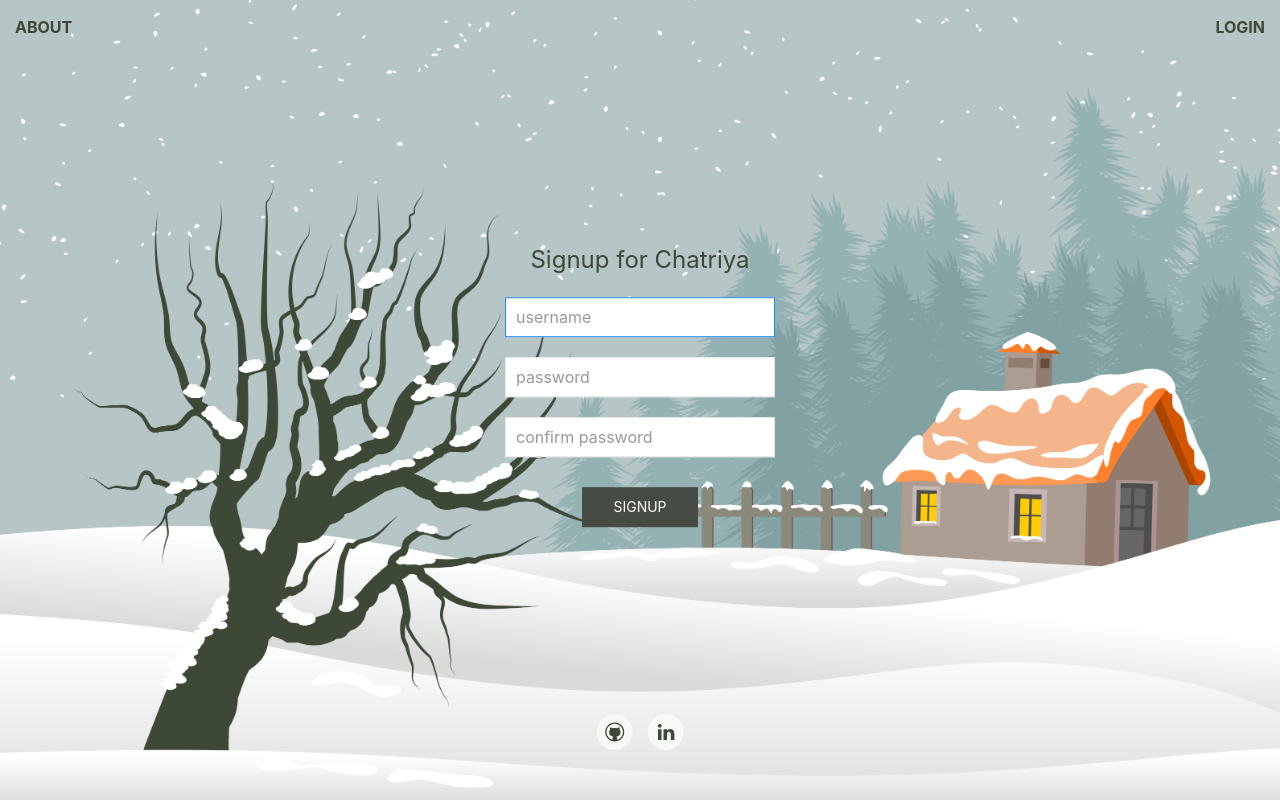
After one commit to Vaibhav-28/flaskNchat, a Flask app: page /register in a window 1280 px wide. The commit adds this page. Run offline with Flask 2, Linux system fonts and the light colour scheme; some libraries are stand-ins or nearby versions.

Commit message:
implemented user db in sqlite

```diff
--- /dev/null
+++ b/chatriya/forms.py
@@ -0,0 +1,18 @@
+from flask_wtf import FlaskForm
+from wtforms import StringField, PasswordField, SubmitField
+from wtforms.validators import InputRequired, Length, EqualTo, ValidationError
+from .models import User
+
+class RegistrationForm(FlaskForm):
+    username = StringField('username', validators=[
+                           InputRequired(message="username required"), Length(min=4, max=50, message="Username must be 4-50 characters long")])
+    password = PasswordField('password', validators=[InputRequired(message="password required"), Length(
+        min=4, message="Password must be at least 4 characters")])
+    password2 = PasswordField('password2', validators=[
+                              InputRequired(message="confirm your password"), EqualTo('password', message='passwords do not match')])
+    submit_btn = SubmitField('signup')
+
+    def validate_username(self, username):
+        user = User.query.filter_by(username=username.data).first()
+        if user:
+            raise ValidationError('Username already exists')
--- /dev/null
+++ b/chatriya/routes.py
@@ -0,0 +1,34 @@
+from flask import render_template, request, redirect, url_for
+from . import app
+from .forms import *
+from .models import *
+
+
+@app.route("/")
+def home():
+    return render_template('index.html')
+
+
+@app.route("/room")
+def room():
+
+    roomid = request.args.get('roomid')
+
+    if roomid:
+        return render_template('room.html', roomid=roomid)
+    else:
+        return redirect(url_for('home'))
+
+
+@app.route("/register", methods=['GET', 'POST'])
+def register():
+    reg_form = RegistrationForm()
+    if reg_form.validate_on_submit():
+        username = reg_form.username.data
+        password = reg_form.password.data
+        user = User(username=username, password=password)
+        db.session.add(user)
+        db.session.commit()
+        return "Success!!"
+
+    return render_template('register.html', form=reg_form)
--- a/templates/base.html
+++ b/chatriya/templates/base.html
@@ -47,8 +47,8 @@
 
 <body class="uk-background-cover uk-flex uk-flex-center "
     style="background-image:url({{url_for('static',filename='christmas.png')}});">
-    <a class=" uk-position-small uk-position-top-left  uk-text-bolder " href="#">About</a>
-    <a class=" uk-position-small uk-position-top-right uk-text-bolder " href="#">Contact</a>
+    <a class=" uk-position-small uk-position-top-left  uk-text-bolder " href="#">ABOUT</a>
+    <a class=" uk-position-small uk-position-top-right uk-text-bolder " href="#">LOGIN</a>
     {% block content %}
     {% endblock %}
     <div class="container uk-position-large uk-position-bottom-center">
--- /dev/null
+++ b/chatriya/templates/register.html
@@ -0,0 +1,39 @@
+{% extends "base.html" %}
+{% block content %}
+<div class="container uk-position-center">
+    <form action="{{url_for('register')}}" , method="POST">
+        <fieldset class="uk-fieldset">
+
+            <legend class="uk-legend uk-text-center">Signup for Chatriya</legend>
+
+            <div class="uk-margin">
+                {{ form.username(class_='uk-input',placeholder='username',autocomplete='off',autofocus=true) }}
+                <ul>
+                    {% for error in form.username.errors %}
+                    <li class="uk-text-danger">{{ error }}</li>
+                    {% endfor %}
+                </ul>
+            </div>
+            <div class="uk-margin">
+                {{ form.password(class_='uk-input',placeholder='password') }}
+                <ul>
+                    {% for error in form.password.errors %}
+                    <li class="uk-text-danger">{{ error }}</li>
+                    {% endfor %}
+                </ul>
+            </div>
+            <div class="uk-margin">
+                {{ form.password2(class_='uk-input',placeholder='confirm password') }}
+                <ul>
+                    {% for error in form.password2.errors %}
+                    <li class="uk-text-danger">{{ error }}</li>
+                    {% endfor %}
+                </ul>
+            </div>
+            {{ form.submit_btn(class="uk-button uk-button-secondary uk-align-center", style="background-color:
+            #464b43") }}
+        </fieldset>
+        {{ form.csrf_token }}
+    </form>
+</div>
+{% endblock %}
--- a/templates/room.html
+++ b/chatriya/templates/room.html
@@ -13,7 +13,7 @@
     </form>
 </div>
 <script src="https://cdn.socket.io/socket.io-3.0.1.min.js"></script>
-<script>
+<!-- <script>
     const socket = io.connect("http://127.0.0.1:5000");
     socket.on('connect', function () {
         socket.emit('join_room', {
@@ -24,5 +24,5 @@
     socket.on('joinBroadcast', function (data) {
         console.log(data)
     })
-</script>
+</script> -->
 {% endblock %}
--- /dev/null
+++ b/run.py
@@ -0,0 +1,11 @@
+from chatriya import app,socketio
+
+# @socketio.on('join_room')
+# def joinRoom(data):
+#     app.logger.info(f"{data['username']} has joined the room")
+#     join_room(data['room'])
+#     socketio.emit('joinBroadcast', data)
+
+
+if __name__ == "__main__":
+    socketio.run(app, debug=True)
--- a/templates/about.html
+++ /dev/null
@@ -1,6 +0,0 @@
-{% extends "base.html" %}
-{% block content %}
-<div class="container">
-    <h2>Whats This Whats This</h2>
-</div>
-{% endblock %}
```
Also changed, not shown: chatriya/__init__.py (added, +12 -0 lines), chatriya/models.py (added, +11 -0 lines), chatriya/templates/index.html (added, +15 -0 lines), main.py (deleted, +0 -37 lines), templates/index.html (deleted, +0 -18 lines), chatriya/site.db (added), chatriya/static/buildings.jpg (renamed from static/buildings.jpg), chatriya/static/christmas.png (renamed from static/christmas.png).
